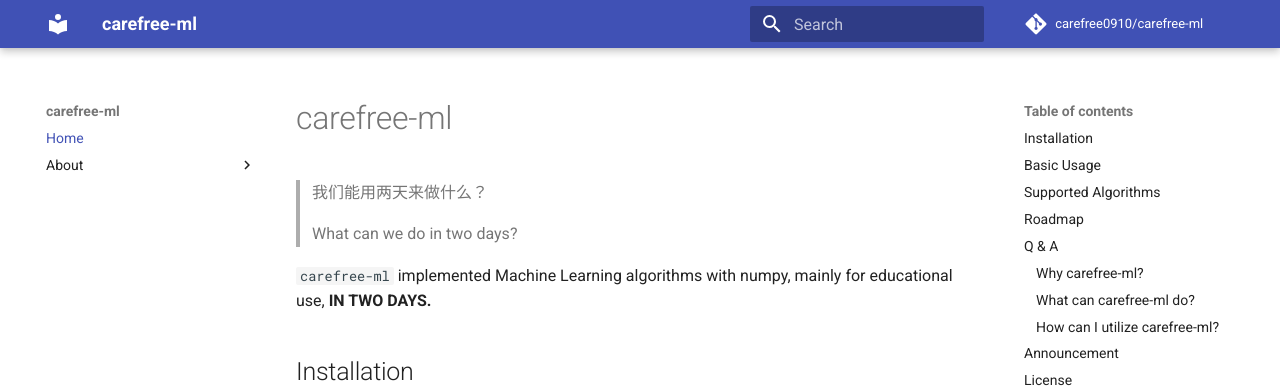
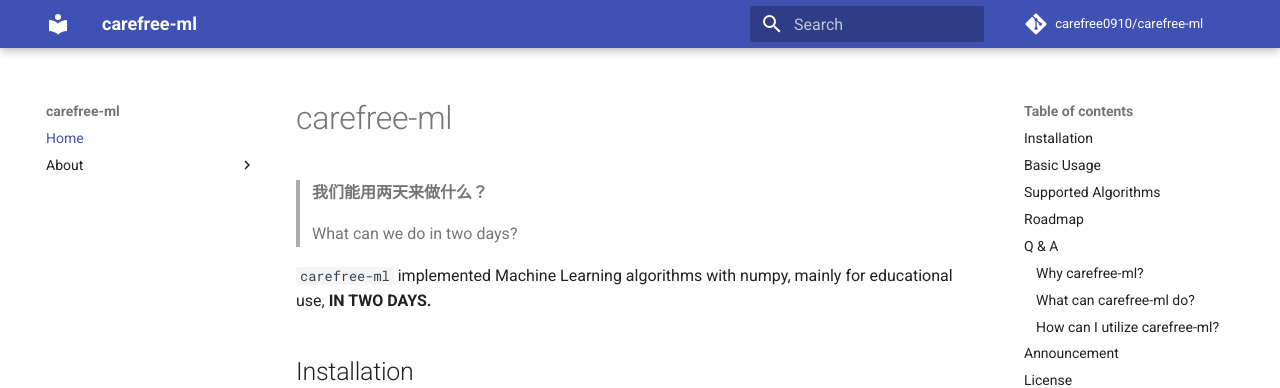
Before and after one commit to carefree0910/carefree-ml, an MkDocs documentation site: the page built from docs/index.md, in a window 1280 px wide and 900 px high. Shown: the top 388 px of the window. Built offline with MkDocs 1.6.1 and Material for MkDocs 9.7.7, drawn with Linux system fonts in a browser that asks for light colours; comment, search, counter and statistics services are not loaded.

Commit message:
将中文字体进行了加粗

````diff
--- a/docs/index.md
+++ b/docs/index.md
@@ -1,6 +1,6 @@
 # carefree-ml
 
-> 我们能用两天来做什么？
+> **我们能用两天来做什么？**
 >
 > What can we do in two days?
 
@@ -69,37 +69,37 @@
 
 ### Why carefree-ml?
 
-为什么选择使用（或借鉴）`carefree-ml`？
+**为什么选择使用（或借鉴）`carefree-ml`？**
 
 Why shall we choose to use (or learn from) `carefree-ml`?
 
-`carefree-ml` 其实源于我一直以来未竟的两个心愿
+**`carefree-ml` 其实源于我一直以来未竟的两个心愿**
 
-+ 探索机器学习算法到底可以简化成什么样
-+ 探索各种机器学习算法间的共性究竟有多少
++ **探索机器学习算法到底可以简化成什么样**
++ **探索各种机器学习算法间的共性究竟有多少**
 
 `carefree-ml` actually stems from my two unfinished wishes
 
 + Explore how machine learning algorithms can be simplified
 + Explore commonality among various machine learning algorithms
 
-如果你恰好有这个疑惑，又或是想教导其他人这方面的直观，那么 `carefree-ml` 可能就会比较适合你。但是，如果你对机器学习有着更高的追求，对各种美妙的性质有着探索的欲望，那么 `carefree-ml` 反而可能会激怒你，因为它省略了很多前人研究出来的结晶
+**如果你恰好有这个疑惑，又或是想教导其他人这方面的直观，那么 `carefree-ml` 可能就会比较适合你。但是，如果你对机器学习有着更高的追求，对各种美妙的性质有着探索的欲望，那么 `carefree-ml` 反而可能会激怒你，因为它省略了很多前人研究出来的结晶**
 
 If you happen to have these doubts, or willing to teach others about some intuitions, then `carefree-ml` may be suitable for you. However, if you have a higher pursuit of machine learning and desire to explore more wonderful properties from machine learning, then `carefree-ml` may irritate you, because it omits many of them
 
-首先，我们知道，机器学习（以及现在大行其道的深度学习）算法，很多时候都可以转化为无约束最优化问题；如果不考虑一些特殊性质（稀疏性，收敛速度等）的话，梯度下降法可以说是一种万金油的方法
+**首先，我们知道，机器学习（以及现在大行其道的深度学习）算法，很多时候都可以转化为无约束最优化问题；如果不考虑一些特殊性质（稀疏性，收敛速度等）的话，梯度下降法可以说是一种万金油的方法**
 
 First of all, we know that machine learning (and deep learning) algorithms can often be transformed into unconstrained optimization problems. If some special properties (sparseness, convergence speed, etc.) are not considered, the gradient descent based methods can be the most widely use
 
-因此，`carefree-ml` 实现的第一大模块，就是一套简单的梯度下降的优化框架，旨在用较少的代码去 handle 大部分情况；在实现一个机器学习算法时，也会优先考虑采用梯度下降算法去实现（这其实就是 `carefree-ml` 所做的最大的简化了，下面的例子就说明了这一点）
+**因此，`carefree-ml` 实现的第一大模块，就是一套简单的梯度下降的优化框架，旨在用较少的代码去 handle 大部分情况；在实现一个机器学习算法时，也会优先考虑采用梯度下降算法去实现（这其实就是 `carefree-ml` 所做的最大的简化了，下面的例子就说明了这一点）**
 
 Therefore, the first major module implemented by `carefree-ml` is a simple gradient descent optimization framework, which is designed to handle most cases with less code. After that, when implementing a machine learning algorithm in `carefree-ml`, gradient descent based methods will also be considered first (this is actually the biggest simplification done by `carefree-ml`, the following example of `LinearRegression` illustrates this)
 
-那么，在这种思想下，我们是如何实现 `LinearRegression` 和 `LogisticRegression` 的呢？首先我们可能都知道：
+**那么，在这种思想下，我们是如何实现 `LinearRegression` 和 `LogisticRegression` 的呢？首先我们可能都知道：**
 
-+ 两者都是 `线性模型`
-+ 前者做的是 `回归` 问题，后者做的是 `分类` 问题
-+ 后者在输出时使用了 `sigmoid` 激活函数
++ **两者都是 `线性模型`**
++ **前者做的是 `回归` 问题，后者做的是 `分类` 问题**
++ **后者在输出时使用了 `sigmoid` 激活函数**
 
 So, under this idea, how do we implement `LinearRegression` and` LogisticRegression`? First of all we may all know that:
 
@@ -107,15 +107,15 @@
 + The former deals with `regression` problems, while the latter deals with `classification` problems
 + The latter used `sigmoid` function to output the probability predictions
 
-但是有一点我们可能之前没注意到：
+**但是有一点我们可能之前没注意到：**
 
-+ 如果前者使用 `mse` 作为损失函数，后者使用 `cross_entropy` 作为损失函数，那么它们参数的梯度将会几乎是一模一样的（只差一个倍数）
++ **如果前者使用 `mse` 作为损失函数，后者使用 `cross_entropy` 作为损失函数，那么它们参数的梯度将会几乎是一模一样的（只差一个倍数）**
 
 But there's one thing that we might not have noticed before:
 
 + If we use `mse` loss in `LinearRegression` and use `cross_entropy` loss in `LogisticRegression`, then thier parameters' gradients will be almost identical (except for a multiple factor)
 
-那么，既然它们如此相似，差异点仅在于几个小部分，它们的实现也应该很像才对。所以，在 `carefree-ml` 中，它们的实现的主体将分别是：
+**那么，既然它们如此相似，差异点仅在于几个小部分，它们的实现也应该很像才对。所以，在 `carefree-ml` 中，它们的实现的主体将分别是：**
 
 Since they are so similar and the differences are only in a few small parts, their implementation should be very similar as well. Therefore, in `carefree-ml`, the main part of their implementations will be as follows:
 
@@ -136,15 +136,15 @@
         return self._sigmoid(affine)
 ```
 
-这里的设计，其实就体现了 `carefree-ml` 想将机器学习算法“简化”的思想。因为我们知道，`mse` loss 下的 `LinearRegression` 是有显式解的（因为就是一个最小二乘法），但是我们仍然用梯度下降去求解它，因为这样它将会与 `LogisticRegression` 共享大部分代码
+**这里的设计，其实就体现了 `carefree-ml` 想将机器学习算法“简化”的思想。因为我们知道，`mse` loss 下的 `LinearRegression` 是有显式解的（因为就是一个最小二乘法），但是我们仍然用梯度下降去求解它，因为这样它将会与 `LogisticRegression` 共享大部分代码**
 
 The design here actually embodies the idea that `carefree-ml` wants to *simplify* machine learning algorithms. Because we know that `LinearRegression` under` mse` loss has an explicit solution (because it's simply a Least Squares problem), but we still use gradient descent to solve it because in this case it will share most of its code with `LogisticRegression`'s code
 
-当然，这种简化（将许多算法都归结为无约束优化问题并用梯度下降法求解）并不是全是坏处，比如我们完全可以在代码几乎不变的前提下，去求解 `l1` loss、或者其它形形色色的 loss 下的 `LinearRegression`
+**当然，这种简化（将许多算法都归结为无约束优化问题并用梯度下降法求解）并不是全是坏处，比如我们完全可以在代码几乎不变的前提下，去求解 `l1` loss、或者其它形形色色的 loss 下的 `LinearRegression`**
 
 Of course, this simplification (reducing many algorithms to unconstrained optimization problems and solving them by gradient descent) has its advantage too. For example, we can solve `l1` loss or other losses in `LinearRegression` under the premise that the corresponding training codes will be almost unchanged
 
-再比如说 `svm`。虽然支持向量分类和支持向量回归看上去是非常不一样的两种算法，但是抽丝剥茧之后，如果用梯度下降法去求解，就会发现其实大部分代码仍然是共享的，这也恰好辅证了为何它们同属 `svm` 的范畴：
+**再比如说 `svm`。虽然支持向量分类和支持向量回归看上去是非常不一样的两种算法，但是抽丝剥茧之后，如果用梯度下降法去求解，就会发现其实大部分代码仍然是共享的，这也恰好辅证了为何它们同属 `svm` 的范畴：**
 
 Another example is `svm`. Although support vector classification and support vector regression seem to be very different algorithms, but after pulling the cocoon, if you use gradient descent based methods to solve them, you will find that most of the codes are still shared. This also justifies why they belong to the same category - `svm`:
 
@@ -183,7 +183,7 @@
         return self.predict_raw(x)
 ```
 
-然后真正实现 `svm` 算法时，就只需继承不同的类即可：
+**然后真正实现 `svm` 算法时，就只需继承不同的类即可：**
 
 After these, when you actually implement the `svm` algorithms, you only need to inherit different classes:
 
@@ -203,15 +203,15 @@
         self._kernel = Kernel(kernel)
 ```
 
-> 当然了，真正的核心代码（`SVMMixin`）还是要写一写的
+> **当然了，真正的核心代码（`SVMMixin`）还是要写一写的**
 >
 > Of course, the real core codes (`SVMMixin`) still have to be written
 
-此外，除了相似算法间的代码共享，`carefree-ml` 还致力于常见工程功能上的代码共享。比如说，我们一般可能需要：
+**此外，除了相似算法间的代码共享，`carefree-ml` 还致力于常见工程功能上的代码共享。比如说，我们一般可能需要：**
 
-+ 对输入的特征进行规范化处理（normalization）
-+ 在回归问题中对标签进行 normalization
-+ 在二分类问题中通过 roc curve 以及具体的 metric 来挑选出最优分类阈值
++ **对输入的特征进行规范化处理（normalization）**
++ **在回归问题中对标签进行 normalization**
++ **在二分类问题中通过 roc curve 以及具体的 metric 来挑选出最优分类阈值**
 
 In addition, besides code sharing between similar algorithms, `carefree-ml` is also dedicated to sharing codes on common engineering functions. For example, we may generally need:
 
@@ -219,23 +219,22 @@
 + Normalize the labels in regression problems
 + Utilize roc curve to find the best threshold of specific metric in binary classification problems
 
-这些工程上的东西，也是理应进行代码共享的。因此，`carefree-ml` 确实在 `cfml.models.mixins` 中，实现了 `NormalizeMixin`
-和 `BinaryClassifierMixin`，用于实现这些可能被广泛运用的功能
+**这些工程上的东西，也是理应进行代码共享的。因此，`carefree-ml` 确实在 `cfml.models.mixins` 中，实现了  `NormalizeMixin` 和 `BinaryClassifierMixin`，用于实现这些可能被广泛运用的功能**
 
 These engineering functions are also supposed to share codes. Therefore, `carefree-ml` implements ` NormalizeMixin` and `BinaryClassifierMixin` in `cfml.models.mixins` for these functions that may be widely used
 
 
 ### What can carefree-ml do?
 
-`carefree-ml` 能做到什么？
+**`carefree-ml` 能做到什么？**
 
 What can `carefree-ml` do?
 
-首先，最近其实有很多用 `numpy` 实现海量算法的 repo，所以单单用 `numpy` 来作为卖点是不合适的。我个人认为的话，`carefree-ml` 之所以还算有些特色，主要是由于如下三点：
+**首先，最近其实有很多用 `numpy` 实现海量算法的 repo，所以单单用 `numpy` 来作为卖点是不合适的。我个人认为的话，`carefree-ml` 之所以还算有些特色，主要是由于如下三点：**
 
-+ 实现了一个轻量级的、泛用性比较好的梯度下降框架
-+ 比起模型的性能，更注重于让算法间共享逻辑、代码；正因此，总代码量会比较少
-+ 即使在第二点的“桎梏”下，在小的、比较简单的数据集上，无论是速度还是性能，都是可以锤掉 `scikit-learn` 的友商产品的
++ **实现了一个轻量级的、泛用性比较好的梯度下降框架**
++ **比起模型的性能，更注重于让算法间共享逻辑、代码；正因此，总代码量会比较少**
++ **即使在第二点的“桎梏”下，在小的、比较简单的数据集上，无论是速度还是性能，都是可以锤掉 `scikit-learn` 的友商产品的**
 
 First of all, there are actually a lot of repos that use `numpy` to implement massive algorithms recently, so it is not appropriate to use` numpy` as a selling point. In my personal opinion, the reason why `carefree-ml` is still special are shown as follows:
 
@@ -243,7 +242,7 @@
 + Compared with the performance of the model, it focused more on the sharing of logic and codes between algorithms. Therefore, the total amount of code will be less
 + Even under the 'shackles' of the second point, on small and relatively simple datasets, it can beat `scikit-learn` in either speed or performance to some extend
 
-测试方式（包括了安装步骤）：
+**测试方式（包括了安装步骤）：**
 
 Here's how you can test it (included installation procedures)
 
@@ -255,7 +254,7 @@
 python test_all.py
 ```
 
-在输出中随便截几组数据吧：
+**在输出中随便截几组数据吧：**
 
 Here's some fragments from the outputs:
 
@@ -333,33 +332,33 @@
 -----------------------------------------------------------
 ```
 
-当然了，吹是这么吹，最后我们还是得负责任地说一句：从实用性、泛化性来说，`scikit-learn` 肯定是吊打 `carefree-ml` 的（比如 `carefree-ml` 完全不支持稀疏数据）。但是，正如我一开始所说，`carefree-ml` 只是想探索“机器学习算法到底可以简化成什么样”的产物，所以在简单的数据集上，拟合能力、拟合速度超过 `scikit-learn` 其实也并不奇怪
+**当然了，吹是这么吹，最后我们还是得负责任地说一句：从实用性、泛化性来说，`scikit-learn` 肯定是吊打 `carefree-ml` 的（比如 `carefree-ml` 完全不支持稀疏数据）。但是，正如我一开始所说，`carefree-ml` 只是想探索“机器学习算法到底可以简化成什么样”的产物，所以在简单的数据集上，拟合能力、拟合速度超过 `scikit-learn` 其实也并不奇怪**
 
 Of course, in the end we still have to say something responsibly: from the perspective of practical use and generalization, `scikit-learn` will beat ` carefree-ml` by all means (for short, `carefree-ml` does not support sparse data). However, as I said at the beginning, `carefree-ml` focus on exploring *how machine learning algorithms can be simplified*. So it is not surprising that `carefree-ml` can exceed `scikit-learn` on small & simple datasets in fitting capacity & fitting speed.
 
-> 注：上述实验结果都是训练集上的结果，所以只能反映拟合能力，不能反映泛化能力
+> **注：上述实验结果都是训练集上的结果，所以只能反映拟合能力，不能反映泛化能力**
 >
 > Notice that the above experimental results are the results on the training set, so it can only reflect the fitting capacity, not the generalization capacity
 
 
 ### How can I utilize carefree-ml?
 
-我能怎么使用 `carefree-ml`？
+**我能怎么使用 `carefree-ml`？**
 
 How can I utilize `carefree-ml`?
 
-从实用性角度来看，也许 `carefree-ml` 实现的那套简易梯度下降框架，是相对而言最实用的。但即便是它，也会被 `pytorch` 轻松吊锤
+**从实用性角度来看，也许 `carefree-ml` 实现的那套简易梯度下降框架，是相对而言最实用的。但即便是它，也会被 `pytorch` 轻松吊锤**
 
 From a practical point of view, perhaps the lightweight gradient descent framework implemented by `carefree-ml` is relatively the most useful tool. But even it will be easily defeated and replaced by `pytorch`
 
-所以，正如我开头所说，mainly for educational use，可能教育意义会大于实用意义。虽然本人学术能力不咋地，但是毕竟该 repo 的初衷应该很少搞学术的会看得起并加以研究，所以从这个角度来看，`carefree-ml` 也许能给你带来一些新的体会
+**所以，正如我开头所说，mainly for educational use，可能教育意义会大于实用意义。虽然本人学术能力不咋地，但是毕竟该 repo 的初衷应该很少搞学术的会看得起并加以研究，所以从这个角度来看，`carefree-ml` 也许能给你带来一些新的体会**
 
 So, as I said at the beginning, `carefree-ml` is mainly for educational use, so the meaning of education may be greater than the practical meaning. Although my academic ability is not good at all, the original intention of this repo might not be worthy of academic researching. So from this perspective, `carefree-ml` may give you some new sights
 
 
 ## Announcement
 
-虽然我确实用两天就把 `carefree-ml` 实现了出来（当然后面还有些小修小补），但是这得益于我之前就写过一个用 `numpy` 实现主流算法的 repo（[MachineLearning](https://github.com/carefree0910/MachineLearning)）（尤其是神经网络的核心代码，其实就是从这个 repo 里面 copy 了过来、稍微改了改就直接跑通了），以及我项目过程中各种搭框架的经验，因此“两天”这个时间还是有挺大的水分在里面的（大体上就是我也想当一回标题党了（喂
+**虽然我确实用两天就把 `carefree-ml` 实现了出来（当然后面还有些小修小补），但是这得益于我之前就写过一个用 `numpy` 实现主流算法的 repo（[MachineLearning](https://github.com/carefree0910/MachineLearning)）（尤其是神经网络的核心代码，其实就是从这个 repo 里面 copy 了过来、稍微改了改就直接跑通了），以及我项目过程中各种搭框架的经验，因此“两天”这个时间还是有挺大的水分在里面的（大体上就是我也想当一回标题党了（喂**
 
 Although I did implement `carefree-ml` in two days, it benefits from a repo I wrote 3 years ago which uses numpy to implement machine learning algorithms ([MachineLearning](https://github.com/carefree0910/MachineLearning)) (In particular, the core codes of the neural network is actually copied from this repo with some minor modifications)
 
````
Also changed, not shown: README.md (+38 -39 lines).
